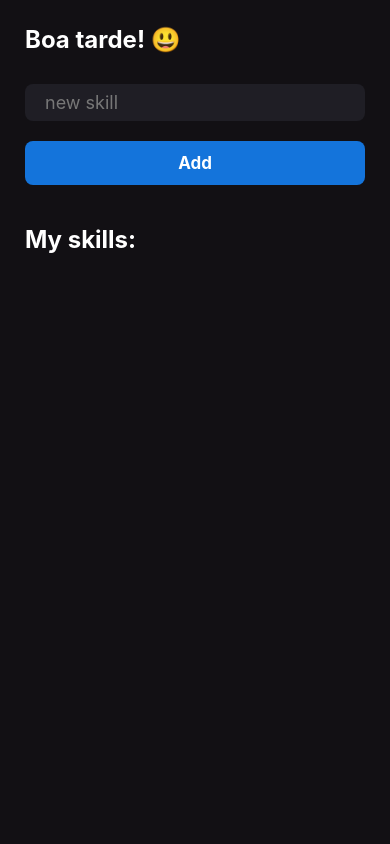
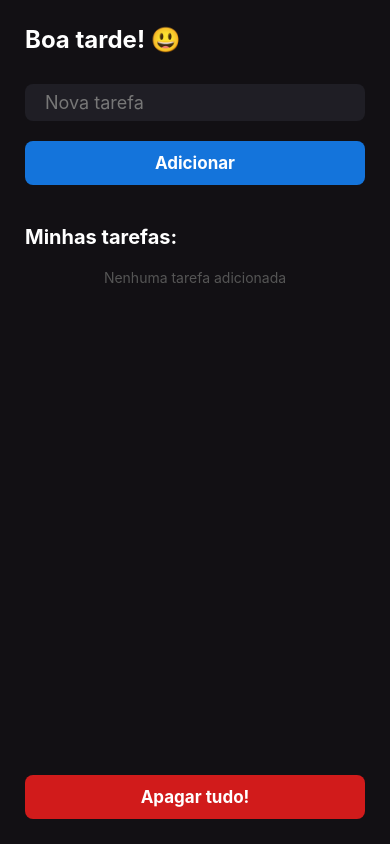
Before and after one commit to th1ag0-Zz/ToDo_List-App, a React Native app: screen / in a window 390 px wide. Built offline with nearby package versions, Linux system fonts and the light colour scheme.

Commit message:
add: styled and functions

```diff
--- a/App.js
+++ b/App.js
@@ -1,6 +1,6 @@
-import React from "react";
-import { StatusBar } from "react-native";
-import Home from "./src/pages/Home";
+import React from 'react';
+import {StatusBar} from 'react-native';
+import Home from './src/pages/Home';
 
 function App() {
   return (
--- a/src/components/Button.js
+++ /dev/null
@@ -1,32 +0,0 @@
-import React from "react";
-import { Text, TouchableOpacity, StyleSheet } from "react-native";
-
-function Button({ onPress }) {
-  return (
-    <TouchableOpacity
-      onPress={onPress}
-      style={styles.button}
-      activeOpacity={0.8}
-    >
-      <Text style={styles.buttonText}>Add</Text>
-    </TouchableOpacity>
-  );
-}
-
-const styles = StyleSheet.create({
-  button: {
-    marginTop: 20,
-    backgroundColor: "#1474db",
-    padding: 12,
-    borderRadius: 8,
-    alignItems: "center",
-  },
-
-  buttonText: {
-    color: "#fff",
-    fontWeight: "bold",
-    fontSize: 17,
-  },
-});
-
-export default Button;
--- /dev/null
+++ b/src/components/Button/index.js
@@ -0,0 +1,17 @@
+import React from 'react';
+import { Text, TouchableOpacity } from 'react-native';
+
+import styles from './styles';
+
+function Button({ onPress, title, bgColor }) {
+  return (
+    <TouchableOpacity
+      onPress={onPress}
+      style={[styles.button, bgColor && { backgroundColor: bgColor }]}
+      activeOpacity={0.8}>
+      <Text style={styles.buttonText}>{title}</Text>
+    </TouchableOpacity>
+  );
+}
+
+export default Button;
--- /dev/null
+++ b/src/components/Button/styles.js
@@ -0,0 +1,19 @@
+import { StyleSheet } from 'react-native';
+
+const styles = StyleSheet.create({
+  button: {
+    marginTop: 20,
+    backgroundColor: '#1474db',
+    padding: 12,
+    borderRadius: 8,
+    alignItems: 'center',
+  },
+
+  buttonText: {
+    color: '#fff',
+    fontWeight: 'bold',
+    fontSize: 17,
+  },
+});
+
+export default styles;
--- a/src/components/SkillCard.js
+++ /dev/null
@@ -1,29 +0,0 @@
-import React from "react";
-import { Text, TouchableOpacity, StyleSheet } from "react-native";
-
-function SkillCard({ skill }) {
-  return (
-    <TouchableOpacity style={styles.buttonSkill} activeOpacity={0.8}>
-      <Text style={styles.textSkill}>{skill}</Text>
-    </TouchableOpacity>
-  );
-}
-
-const styles = StyleSheet.create({
-  buttonSkill: {
-    backgroundColor: "#1f1e25",
-    paddingVertical: 15,
-    paddingHorizontal: 20,
-    borderRadius: 25,
-    alignItems: "center",
-    marginBottom: 15,
-  },
-
-  textSkill: {
-    color: "#fff",
-    fontSize: 18,
-    fontWeight: "bold",
-  },
-});
-
-export default SkillCard;
--- /dev/null
+++ b/src/components/TaskCard/index.js
@@ -0,0 +1,27 @@
+import React, { useState } from 'react';
+import { Text, View, TouchableOpacity } from 'react-native';
+
+import styles from './styles';
+
+function TaskCard({ skill }) {
+  const [isChecked, setIsChecked] = useState(false);
+
+  function handleCheck() {
+    setIsChecked(!isChecked);
+  }
+
+  return (
+    <View style={styles.taskContainer}>
+      <Text style={styles.textTask}>{skill}</Text>
+
+      <TouchableOpacity
+        activeOpacity={0.7}
+        onPress={handleCheck}
+        style={styles.checkBox}>
+        <Text style={{ fontSize: 18 }}>{isChecked && '✔️'}</Text>
+      </TouchableOpacity>
+    </View>
+  );
+}
+
+export default TaskCard;
--- /dev/null
+++ b/src/components/TaskCard/styles.js
@@ -0,0 +1,33 @@
+import { StyleSheet } from 'react-native';
+
+const styles = StyleSheet.create({
+  taskContainer: {
+    backgroundColor: '#1f1e25',
+    paddingVertical: 15,
+    paddingHorizontal: 20,
+    borderRadius: 10,
+    marginBottom: 15,
+    flexDirection: 'row',
+    justifyContent: 'space-between',
+    alignItems: 'center',
+  },
+
+  textTask: {
+    color: '#fff',
+    fontSize: 18,
+    fontWeight: 'bold',
+  },
+
+  checkBox: {
+    borderRadius: 5,
+    width: 32,
+    height: 32,
+    borderWidth: 2,
+    borderColor: '#666',
+    backgroundColor: '#1f1e25',
+    alignItems: 'center',
+    justifyContent: 'center',
+  },
+});
+
+export default styles;
--- a/src/pages/Home.js
+++ /dev/null
@@ -1,92 +0,0 @@
-import React, { useState, useEffect } from "react";
-import {
-  StyleSheet,
-  Text,
-  View,
-  TextInput,
-  Alert,
-  FlatList,
-} from "react-native";
-
-import Button from "../components/Button";
-import SkillCard from "../components/SkillCard";
-
-function Home() {
-  const [newSkill, setNewSkill] = useState("");
-  const [mySkills, setMySkills] = useState([]);
-  const [greeting, setGreeting] = useState("");
-
-  function handleAddNewSkill() {
-    if (!newSkill) {
-      Alert.alert("Por favor, insira algum valor");
-      return;
-    }
-
-    setMySkills([...mySkills, newSkill]);
-    setNewSkill("");
-  }
-
-  useEffect(() => {
-    const currentHour = new Date().getHours();
-
-    if (currentHour < 12) {
-      setGreeting("Bom dia!");
-    } else if (currentHour >= 12 && currentHour < 18) {
-      setGreeting("Boa tarde!");
-    } else {
-      setGreeting("Boa noite!");
-    }
-  }, []);
-
-  return (
-    <View style={styles.container}>
-      <Text style={styles.title}>{greeting} 😃</Text>
-
-      <TextInput
-        value={newSkill}
-        style={styles.input}
-        placeholder="new skill"
-        placeholderTextColor="#777"
-        onChangeText={setNewSkill}
-      />
-
-      <Button onPress={handleAddNewSkill} />
-
-      <Text style={[styles.title, { marginTop: 40, marginBottom: 20 }]}>
-        My skills:
-      </Text>
-
-      <FlatList
-        data={mySkills}
-        keyExtractor={(item) => Math.random()}
-        renderItem={({ item }) => <SkillCard skill={item} />}
-      />
-    </View>
-  );
-}
-
-const styles = StyleSheet.create({
-  container: {
-    flex: 1,
-    padding: 25,
-    backgroundColor: "#121014",
-  },
-
-  title: {
-    fontSize: 24,
-    fontWeight: "bold",
-    color: "#fff",
-  },
-
-  input: {
-    marginTop: 30,
-    backgroundColor: "#1f1e25",
-    fontSize: 18,
-    paddingHorizontal: 20,
-    paddingVertical: 8,
-    borderRadius: 8,
-    color: "#fff",
-  },
-});
-
-export default Home;
--- /dev/null
+++ b/src/pages/Home/index.js
@@ -0,0 +1,83 @@
+import React, { useState, useEffect } from 'react';
+import { Text, View, TextInput, Alert, FlatList } from 'react-native';
+
+import styles from './styles';
+import Button from '../../components/Button';
+import TaskCard from '../../components/TaskCard';
+
+function Home() {
+  const [newTask, setNewTask] = useState('');
+  const [myTasks, setMyTasks] = useState([]);
+  const [greeting, setGreeting] = useState('');
+
+  const [isMyTasks, setIsMyTasks] = useState(false);
+
+  function handleAddNewSkill() {
+    if (!newTask) {
+      Alert.alert('Por favor, insira algum valor');
+      return;
+    }
+
+    setMyTasks([...myTasks, newTask]);
+    setNewTask('');
+
+    setIsMyTasks(true);
+  }
+
+  function eraseAll() {
+    setMyTasks([]);
+    setIsMyTasks(false);
+  }
+
+  useEffect(() => {
+    const currentHour = new Date().getHours();
+
+    if (currentHour < 12) {
+      setGreeting('Bom dia!');
+    } else if (currentHour >= 12 && currentHour < 18) {
+      setGreeting('Boa tarde!');
+    } else {
+      setGreeting('Boa noite!');
+    }
+  }, []);
+
+  return (
+    <View style={styles.container}>
+      <Text style={styles.title}>{greeting} 😃</Text>
+
+      <TextInput
+        value={newTask}
+        style={styles.input}
+        placeholder="Nova tarefa"
+        placeholderTextColor="#777"
+        onChangeText={setNewTask}
+      />
+
+      <Button title="Adicionar" onPress={handleAddNewSkill} />
+
+      <Text
+        style={[
+          styles.title,
+          { fontSize: 20, marginTop: 40, marginBottom: 20 },
+        ]}>
+        Minhas tarefas:
+      </Text>
+
+      {!isMyTasks && (
+        <Text style={{ color: '#555', textAlign: 'center' }}>
+          Nenhuma tarefa adicionada
+        </Text>
+      )}
+
+      <FlatList
+        data={myTasks}
+        keyExtractor={item => Math.random()}
+        renderItem={({ item }) => <TaskCard skill={item} />}
+      />
+
+      <Button onPress={eraseAll} title="Apagar tudo!" bgColor="#d11b1b" />
+    </View>
+  );
+}
+
+export default Home;
--- /dev/null
+++ b/src/pages/Home/styles.js
@@ -0,0 +1,27 @@
+import { StyleSheet } from 'react-native';
+
+const styles = StyleSheet.create({
+  container: {
+    flex: 1,
+    padding: 25,
+    backgroundColor: '#121014',
+  },
+
+  title: {
+    fontSize: 24,
+    fontWeight: 'bold',
+    color: '#fff',
+  },
+
+  input: {
+    marginTop: 30,
+    backgroundColor: '#1f1e25',
+    fontSize: 18,
+    paddingHorizontal: 20,
+    paddingVertical: 8,
+    borderRadius: 8,
+    color: '#fff',
+  },
+});
+
+export default styles;
```
Also changed, not shown: .eslintrc.js (deleted), .prettierrc.js.
